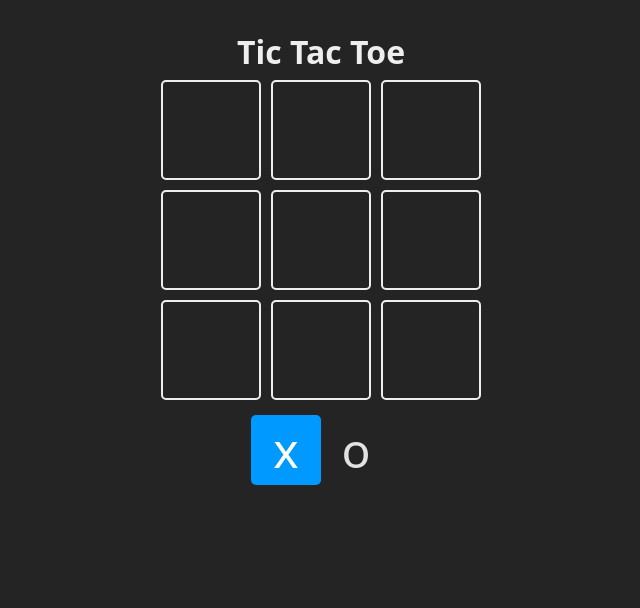
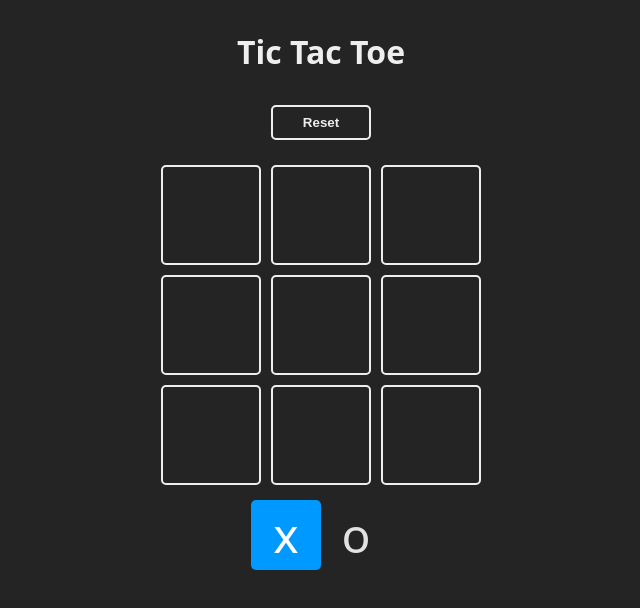
Before and after one commit to pelozok/learning-react, a React (Vite) app in the folder projects/02-tic-tac-toe/: page / in a window 1280 px wide. Shown: the top 608 px of the page, without its empty margins (319-959 px from the left). Built offline with nearby package versions, Linux system fonts and the light colour scheme.

Commit message:
Add reset button and winner label

```diff
--- a/projects/02-tic-tac-toe/src/App.jsx
+++ b/projects/02-tic-tac-toe/src/App.jsx
@@ -47,7 +47,14 @@
         return boardToCheck[a]
       }
     }
+    // si no hay ganador
     return null
+  }
+
+  const resetGame = () => {
+    setBoard(Array(9).fill(null))
+    setTurn(TURNS.X)
+    setWinner(null)
   }
 
   const updateBoard = (index) => {
@@ -64,12 +71,13 @@
     const newWinner = checkWinner(newBoard)
     if (newWinner) {
       setWinner(newWinner)
-    }
+    } //TODO: check if game is over
   }
 
   return (
     <main className="board">
       <h1>Tic Tac Toe</h1>
+      <button onClick={resetGame}>Reset</button>
       <section className="game">
         {
           board.map((_, index) => {
@@ -93,6 +101,28 @@
           {TURNS.O}
         </Square>
       </section>
+
+      {
+        winner != null && (
+          <section className="winner">
+            <div className="text">
+              <h2>
+                {
+                  winner === false ? 'Draw' : 'Winner:'
+                }
+              </h2>
+
+              <header className="win">
+                {winner && <Square>{winner}</Square>}
+              </header>
+
+              <footer>
+                <button onClick={resetGame}>Play Again</button>
+              </footer>
+            </div>
+          </section>
+        )
+      }
     </main>
   )
 }
```
